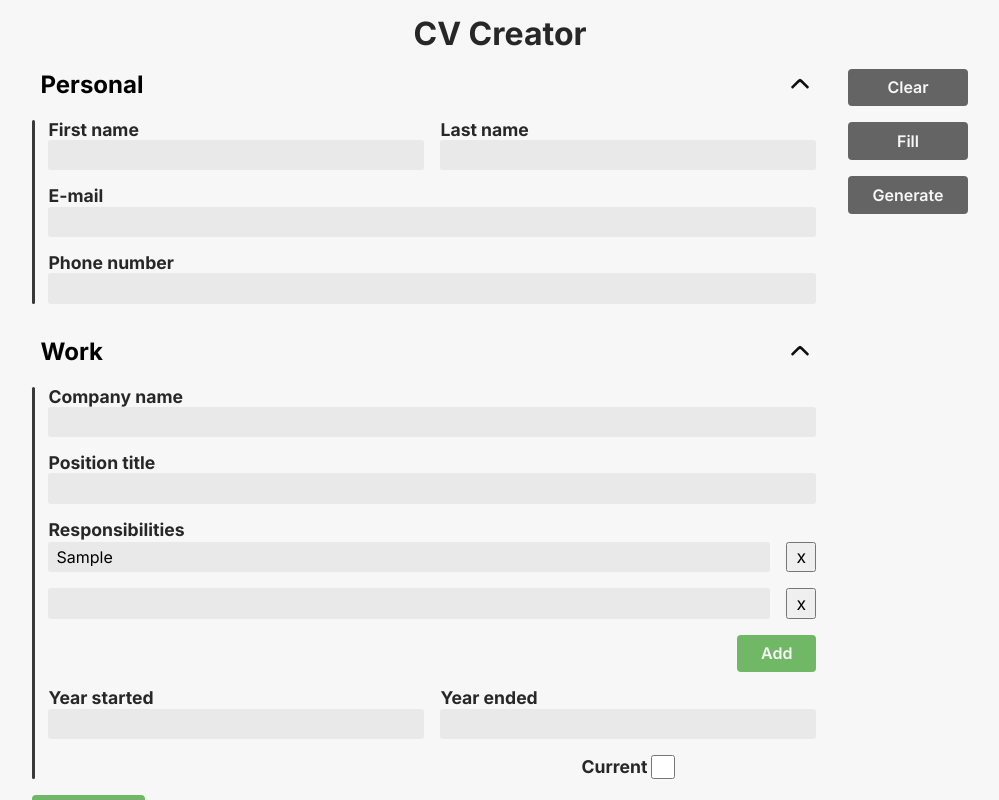
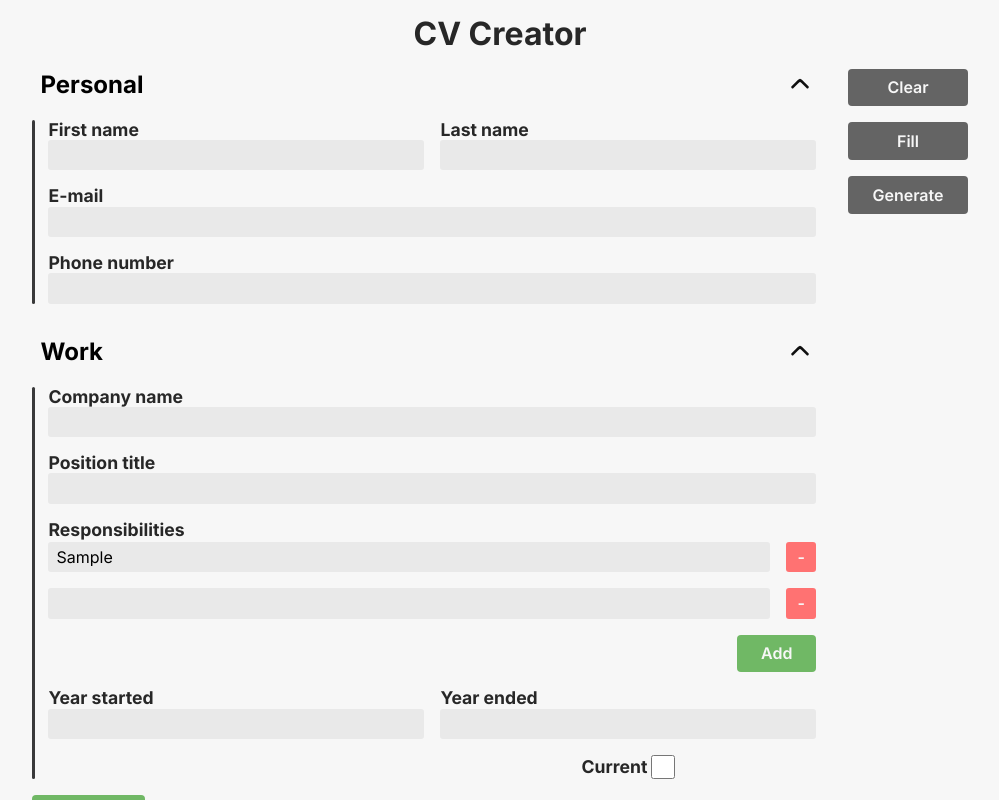
Before and after one commit to bigacz/cv-creator, a React (Vite) app: page / in a window 1280 px wide. Both pictures are taken after typing "Sample" into the empty fields and a click on the button "Add". Shown: the top 800 px of the page, without its empty margins (140-1139 px from the left). Built offline with nearby package versions, Linux system fonts and the light colour scheme.

Commit message:
style FlexInputList remove button

```diff
--- a/src/components/editor/FlexInputList.jsx
+++ b/src/components/editor/FlexInputList.jsx
@@ -28,12 +28,13 @@ function FlexInputList({
         />
         {isRemoveButtonAdded && (
           <button
+            className="flex-input-list__list__item__remove"
             type="button"
             onClick={() => {
               handleRemove(id);
             }}
           >
-            x
+            -
           </button>
         )}
       </li>
--- a/src/styles/components/editor/FlexInputList.css
+++ b/src/styles/components/editor/FlexInputList.css
@@ -34,3 +34,25 @@
   border: none;
   border-radius: 3px;
 }
+
+.flex-input-list__list__item__remove {
+  border-radius: 3px;
+  border: none;
+  font-weight: 600;
+  transition:
+    transform 0.03s,
+    background-color 0.1s;
+
+  font-size: var(--fs-2);
+
+  color: var(--color-1);
+  background-color: var(--color-red-1);
+}
+
+.flex-input-list__list__item__remove:active {
+  transform: scale(1.03);
+}
+
+.flex-input-list__list__item__remove:hover {
+  background-color: var(--color-red-2);
+}
```
